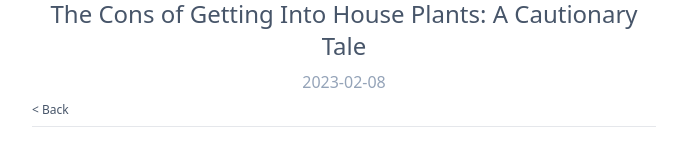
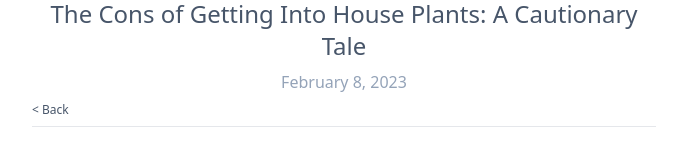
Before and after one commit to DevinTyler26/blog, a Next.js app: page /posts/cons-of-house-plants in a window 1280 px wide. Shown: the part 246-399 px from the top of the page, without its empty margins (296-983 px from the left). Built offline with nearby package versions, Linux system fonts and the light colour scheme.

Commit message:
format dates

```diff
--- a/app/posts/[slug]/page.tsx
+++ b/app/posts/[slug]/page.tsx
@@ -1,5 +1,6 @@
 import Link from 'next/link';
 import Markdown from 'markdown-to-jsx';
+import dayjs from 'dayjs';
 import getPostMetadata from '../../../components/getPostMetadata';
 import getPostContent from '@/components/getPostContent';
 
@@ -28,7 +29,7 @@ const PostPage = (props: any) => {
     <div>
       <div className="text-center">
         <h1 className="text-2xl text-slate-600">{title}</h1>
-        <p className="text-slate-400 my-2">{date}</p>
+        <p className="text-slate-400 my-2">{dayjs(date).format('MMMM D, YYYY')}</p>
         <BackButton />
         <hr />
       </div>
--- a/components/PostPreview.tsx
+++ b/components/PostPreview.tsx
@@ -1,6 +1,7 @@
 import fs from 'fs';
 import Image from 'next/image';
 import Link from 'next/link';
+import dayjs from 'dayjs';
 import { PostMetadata } from './PostMetadata';
 
 const PostPreview = (props: PostMetadata) => {
@@ -18,7 +19,7 @@ const PostPreview = (props: PostMetadata) => {
       <div className="p-4">
         <h2 className="text-green-600">{props.title}</h2>
         <hr className="" />
-        <p className="text-slate-400 text-xs mb-4">{props.date}</p>
+        <p className="text-slate-400 text-xs mb-4">{dayjs(props.date).format('MMM D, YYYY')}</p>
         <p className="text-slate-700 text-sm">{props.subtitle}</p>
       </div>
     </Link>
--- a/package.json
+++ b/package.json
@@ -15,6 +15,7 @@
     "@types/react": "18.0.27",
     "@types/react-dom": "18.0.10",
     "@vercel/analytics": "^0.1.8",
+    "dayjs": "^1.11.7",
     "eslint": "8.32.0",
     "eslint-config-next": "13.1.5",
     "gray-matter": "^4.0.3",
```
Also changed, not shown: 1 other file (tests, documents, lock files or other folders).
